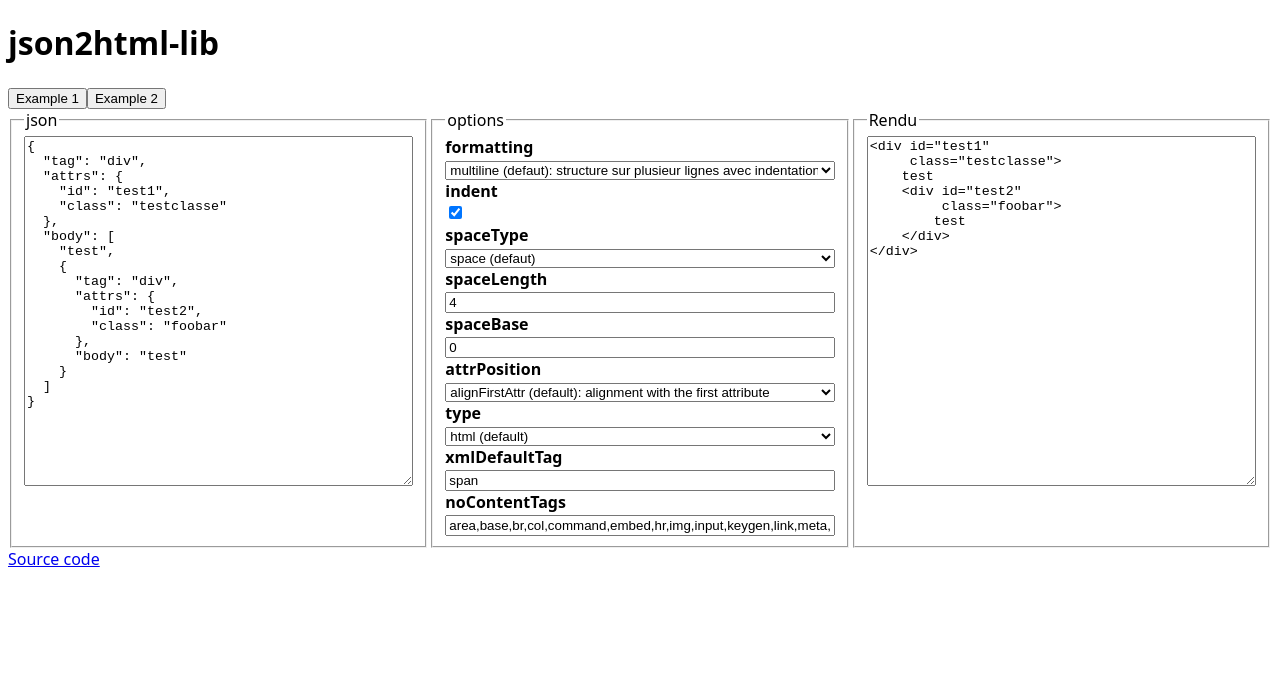
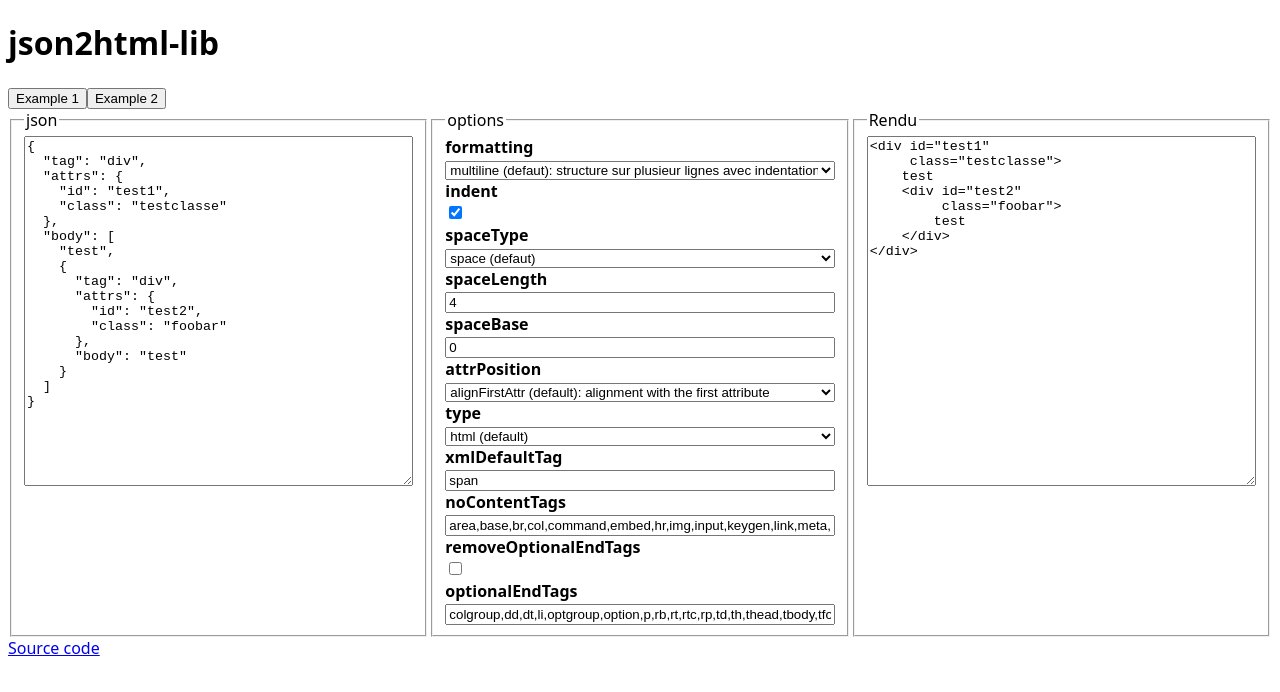
Before and after one commit to ikilote/json2html, an Angular app: page / in a window 1280 px wide. Shown: the top 692 px of the page. Built offline with nearby package versions, Linux system fonts and the light colour scheme.

Commit message:
update demo code

```diff
--- a/src/app/app.component.html
+++ b/src/app/app.component.html
@@ -57,7 +57,7 @@
                 <span>attrPosition</span>
                 <select [value]="attrPosition"
                         (change)="attrPosition = $event.target.value; generated()">
-                    <option value="space">inline: no alignment</option>
+                    <option value="inline">inline: no alignment</option>
                     <option value="space">space: alignment with higher level</option>
                     <option value="alignTag">alignTag: alignment with the tag</option>
                     <option value="alignFirstAttr">alignFirstAttr (default): alignment with the first attribute</option>
@@ -83,6 +83,18 @@
                        [value]="noContentTags"
                        (change)="noContentTags = $event.target.value; generated()">
             </label>
+            <label *ngIf="type === 'html'">
+                <span>removeOptionalEndTags</span>
+                <input type="checkbox"
+                       [checked]="removeOptionalEndTags"
+                       (change)="removeOptionalEndTags = $event.target.checked; generated()">
+            </label>
+            <label *ngIf="type === 'html'">
+                <span>optionalEndTags</span>
+                <input type="text"
+                       [value]="optionalEndTags"
+                       (change)="optionalEndTags = $event.target.value; generated()">
+            </label>
         </div>
     </fieldset>
 
--- a/src/app/app.component.ts
+++ b/src/app/app.component.ts
@@ -1,8 +1,8 @@
 import { Component } from '@angular/core';
 
-import { Json2html, Json2htmlRef, Json2htmlOptions } from 'projects/json2html/src/public_api';
+import { examples } from './app.json';
 
-import { examples } from './app.json';
+import { Json2html, Json2htmlOptions, Json2htmlRef } from 'projects/json2html/src/public_api';
 
 @Component({
     selector: 'app-root',
@@ -39,6 +39,26 @@ export class AppComponent {
         'track',
         'wbr'
     ].toString();
+    removeOptionalEndTags = false;
+    optionalEndTags = [
+        'colgroup',
+        'dd',
+        'dt',
+        'li',
+        'optgroup',
+        'option',
+        'p',
+        'rb',
+        'rt',
+        'rtc',
+        'rp',
+        'td',
+        'th',
+        'thead',
+        'tbody',
+        'tfoot',
+        'tr'
+    ].toString();
 
     data: Json2htmlRef | Json2htmlRef[];
     html: string;
@@ -55,6 +75,7 @@ export class AppComponent {
     format(json: string) {
         try {
             this.data = JSON.parse(json);
+            this.generated();
         } catch (error) {
             console.error(error);
         }
@@ -70,7 +91,9 @@ export class AppComponent {
             formatting: this.formatting,
             indent: this.indent,
             xmlDefaultTag: this.xmlDefaultTag,
-            noContentTags: this.noContentTags.split(',')
+            noContentTags: this.noContentTags.split(','),
+            removeOptionalEndTags: this.removeOptionalEndTags,
+            optionalEndTags: this.optionalEndTags.split(',')
         };
 
         console.log(options);
--- a/src/app/app.json.ts
+++ b/src/app/app.json.ts
@@ -48,6 +48,19 @@ export const examples = [
             body: [
                 'test2'
             ]
+        },
+        {
+            tag: 'datalist',
+            attrs: { id: 'id-datalist' },
+            body: [
+                { tag: 'option', attrs: { value: 'ABCD' } },
+                { tag: 'option', attrs: { value: 'EFGH' } },
+                { tag: 'option', attrs: { value: 'IJKL' } },
+                { tag: 'option', attrs: { value: 'MNOP' } },
+                { tag: 'option', attrs: { value: 'QRST' } },
+                { tag: 'option', attrs: { value: 'UVW' } },
+                { tag: 'option', attrs: { value: 'XYZ' } }
+            ]
         }
     ]
 ];
```
